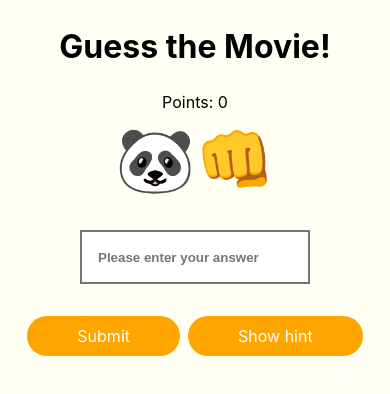
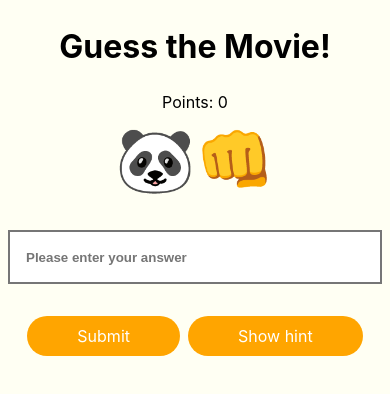
Before and after one commit to jonowu/emojinary, a Next.js app: page /play in a window 390 px wide. Shown: the top 394 px of the page. Built offline with nearby package versions, Linux system fonts and the light colour scheme.

Commit message:
fix: add responsive margin to input row

```diff
--- a/pages/play.js
+++ b/pages/play.js
@@ -69,7 +69,7 @@ const Play = () => {
           <Row justifyContent="center" mb="2rem">
             <Emoji>{movie.emoji}</Emoji>
           </Row>
-          <Row justifyContent="center" mb="2rem" mx="5rem">
+          <Row justifyContent="center" mb="2rem" mx={[2, 4]}>
             <Input
               type="text"
               placeholder="Please enter your answer"
```
